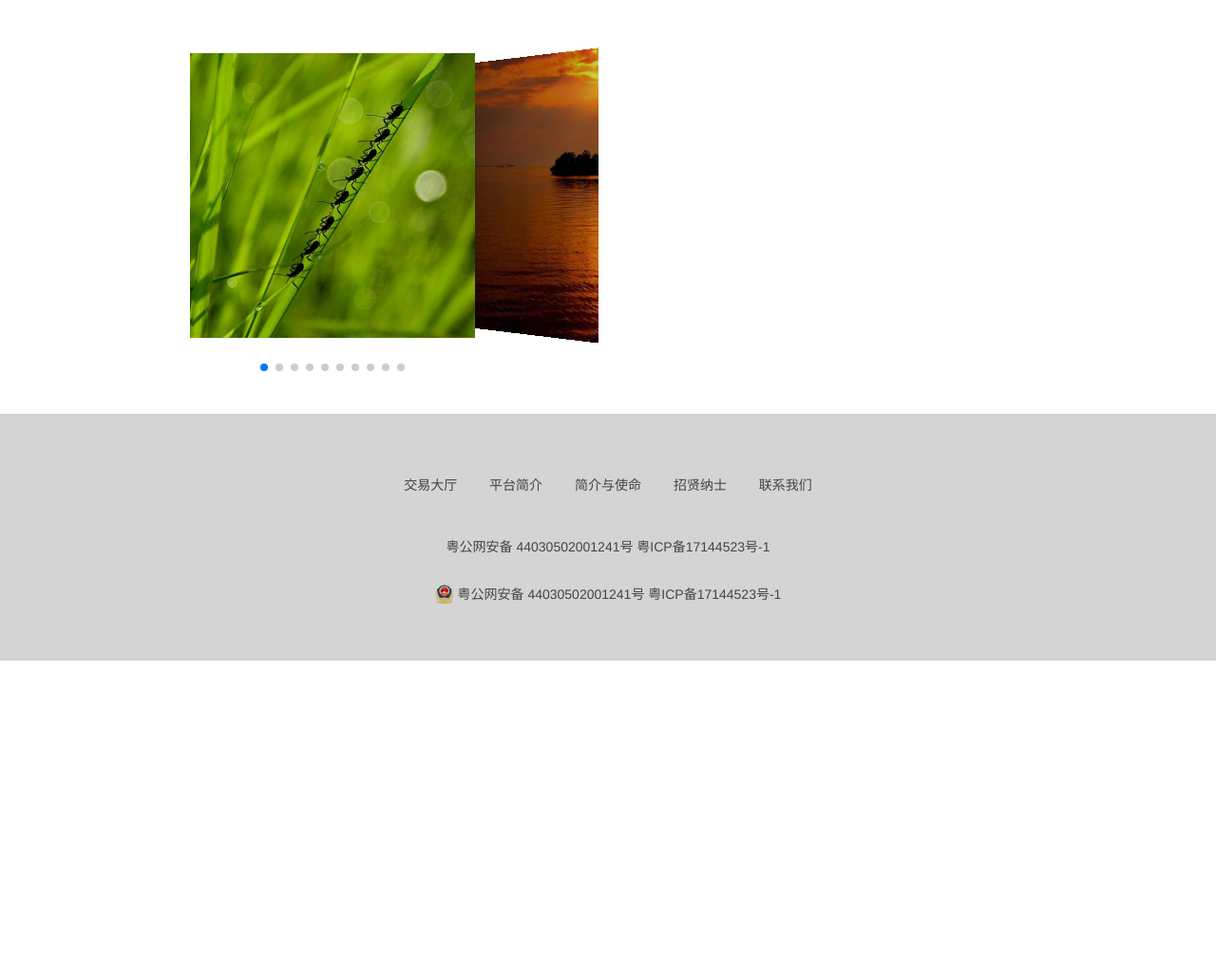
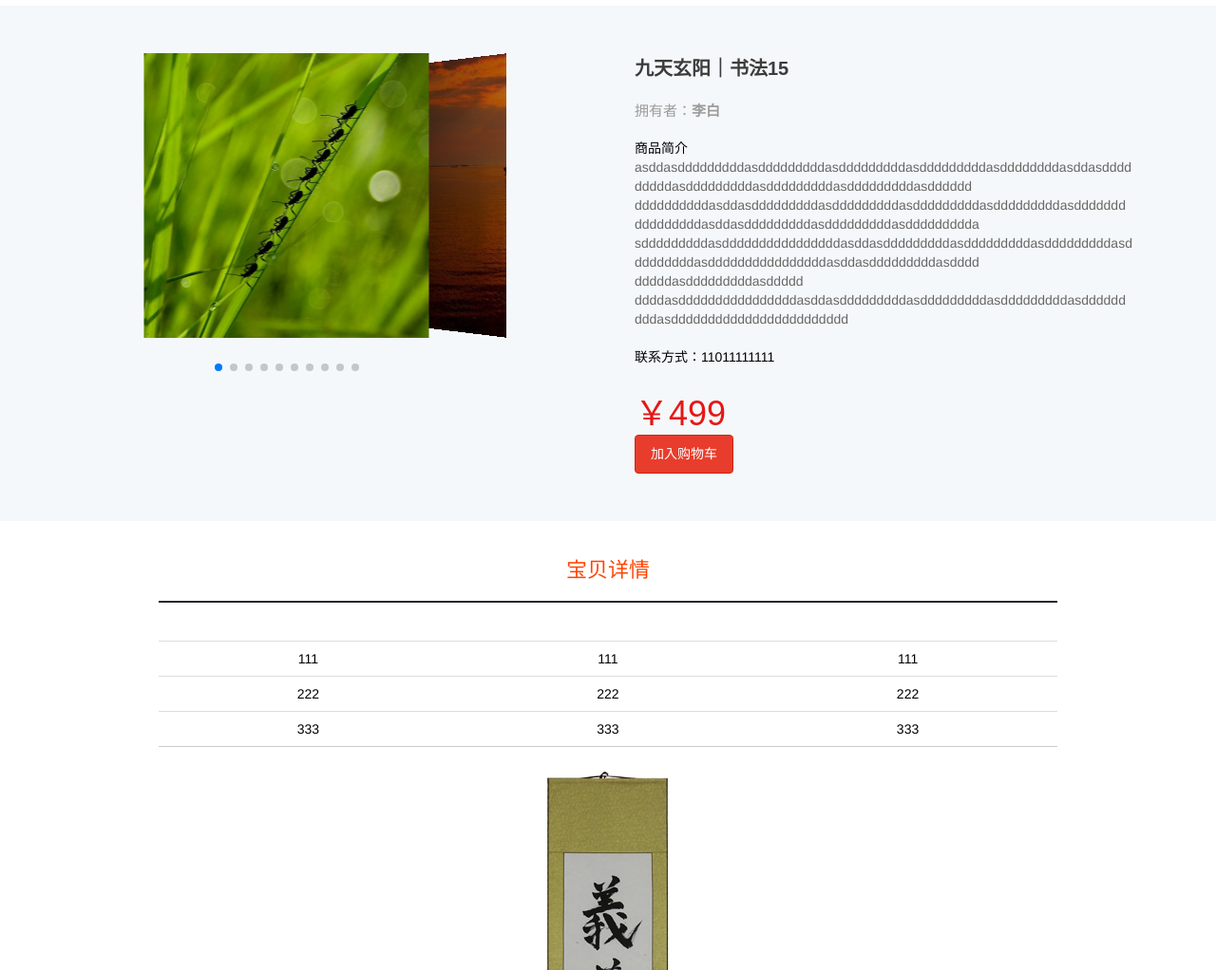
Before and after one commit to NucVolador/artwork, a plain HTML site: page detail.html in a window 1280 px wide. Shown: the part 78-1100 px from the top of the page at 95% size. Before the commit the page ends 800 px from the top, so only its background shows below. Drawn offline with nearby package versions, Linux system fonts and the light colour scheme; a web font is replaced by a local one.

Commit message:
商品详情

```diff
--- a/css/details.css
+++ b/css/details.css
@@ -0,0 +1,59 @@
+.good-info{
+    padding:50px 28px;
+    /*background-color:#F2F2F2;*/
+}
+
+.good-info .title{
+    font: 700 20px Arial,"microsoft yahei";
+    color: #3C3C3C;
+    /*line-height: 28px;*/
+    /*ECFFFF
+    E61717
+    EF8D00
+    333333*/
+}
+.good-info .price{
+    color:#E61717;
+    font:400 36px Arial,"microsoft yahei";
+}
+
+.good-info .author,
+.good-info .author b{
+    color:#9b9b9b;
+    font:400 15px Arial,"microsoft yahei";
+}
+.good-info .introduction span{
+
+}
+.good-info .introduction p{
+    color:#666;
+}
+
+
+.good-info .author b{
+    font-weight:700
+}
+
+div.title ~ div{
+    margin-top:20px;
+}
+
+.good-params tr:last-child{
+    border-bottom:1px solid #ccc
+}
+
+.good-params tr > td{
+    text-align:center;
+}
+
+.pic-list .row > div{
+
+}
+.pic-list img{
+    max-width:100%;
+    height:auto
+}
+.pic-list .title h2{
+    color:#f40;
+    text-align:center;
+}
--- a/detail.html
+++ b/detail.html
@@ -135,9 +135,10 @@
         </nav>
     </header>
 
+    <section class="" style="background-color:#F5F8FA">
         <div class="container">
             <div class="row">
-            <div class="col-sm-6">
+                <div class="col-sm-5">
                     <div class="swiper-container hidden-xs">
                         <div class="swiper-wrapper ">
                             <div class="swiper-slide zoomTarget" data-closeclick="true"  style="background-image:url(./images/test/nature1.jpg)"></div>
@@ -171,9 +172,69 @@
                         <div class="swiper-pagination"></div>
                     </div>
                 </div>
-            <div class="col-sm-6"></div>
+                <div class="col-sm-6 col-sm-offset-1 good-info">
+                    <div class="">
+                        <div class="title" style="text-align:left">九天玄阳｜书法15</div>
+                        <div class="author">拥有者：<a href="#"><b>李白</b></a></div>
+                        <div class="introduction">
+                            <span>商品简介</span>
+                            <p>asddasdddddddddasdddddddddasdddddddddasdddddddddasddddddddasddasdddddddddasdddddddddasdddddddddasdddddddddasdddddd
+                                ddddddddddasddasdddddddddasdddddddddasdddddddddasdddddddddasddddddddddddddddasddasdddddddddasdddddddddasddddddddda
+                                sdddddddddasddddddddddddddddasddasdddddddddasdddddddddasdddddddddasdddddddddasddddddddddddddddasddasdddddddddasdddd
+                                dddddasdddddddddasddddd
+                                ddddasddddddddddddddddasddasdddddddddasdddddddddasdddddddddasdddddddddasdddddddddddddddddddddddd</p>
+                        </div>
+                        <div class="telephone">联系方式：11011111111</div>
+                        <div class="price">￥499</div>
+                        <button type="button" class="btn btn-danger btn-lg">加入购物车</button>
                     </div>
                 </div>
+            </div>
+
+        </div>
+    </section>
+
+    <section class="pic-list" style="padding-top:20px;">
+        <div class="container" >
+            <div class="row">
+                <div class="col-sm-10 col-sm-offset-1" >
+                    <div class="title" style="margin-bottom: 40px;">
+                        <h2>宝贝详情</h2>
+                        <hr style="border:1px solid #24292E">
+                    </div>
+                </div>
+                <div class="col-sm-10 col-sm-offset-1 col-xs-12">
+                    <div class="good-params table-responsive">
+                        <table class="table">
+                            <tr>
+                                <td>111</td>
+                                <td>111</td>
+                                <td>111</td>
+                            </tr>
+                            <tr>
+                                <td>222</td>
+                                <td>222</td>
+                                <td>222</td>
+                            </tr>
+                            <tr>
+                                <td>333</td>
+                                <td>333</td>
+                                <td>333</td>
+                            </tr>
+                        </table>
+                    </div>
+                </div>
+                <div class="col-sm-6 col-sm-offset-3 col-xs-12">
+                    <img src="./images/1515036260671.png" alt="">
+                    <img src="./images/1515036260671.png" alt="">
+                    <img src="./images/1515036260671.png" alt="">
+                    <img src="./images/1515036260671.png" alt="">
+                </div>
+            </div>
+        </div>
+
+    </section>
+
 
 
     <footer class="page-footer">
```
Also changed, not shown: css/main.css. Lines whose indentation alone changed are shown as unchanged.
